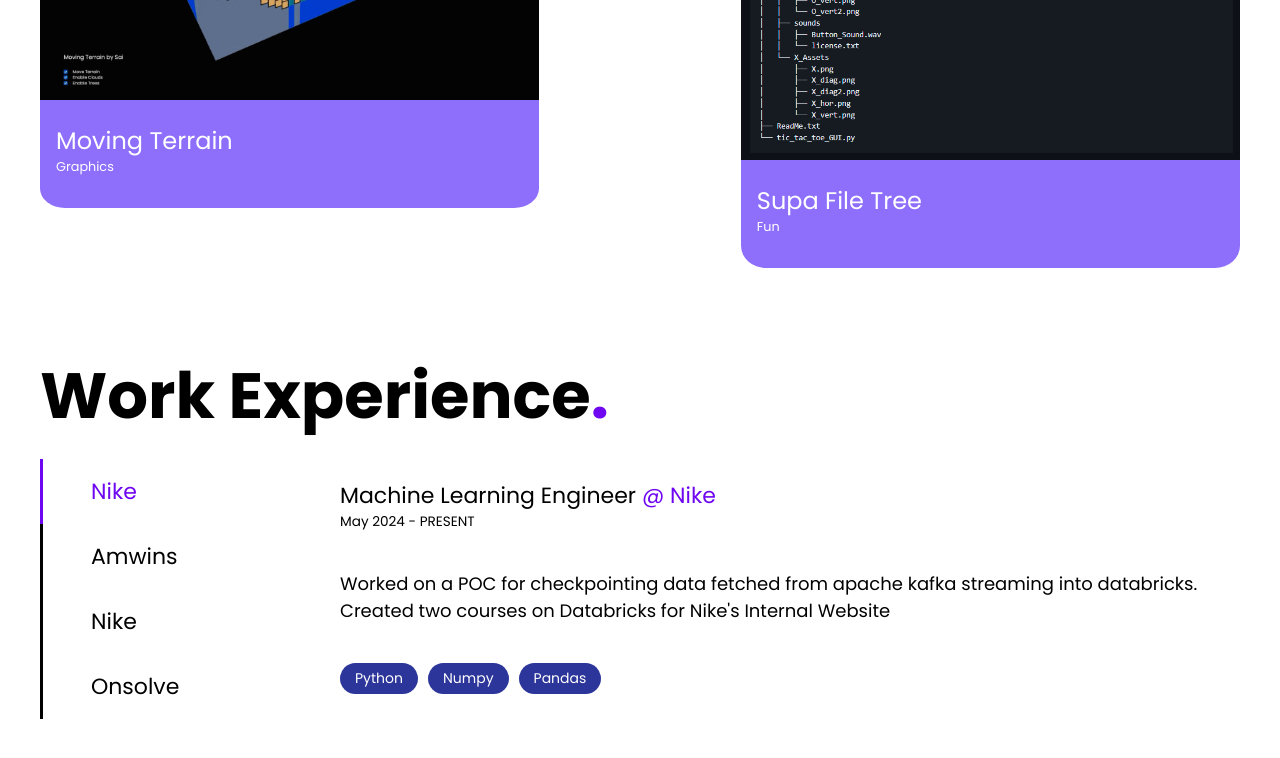
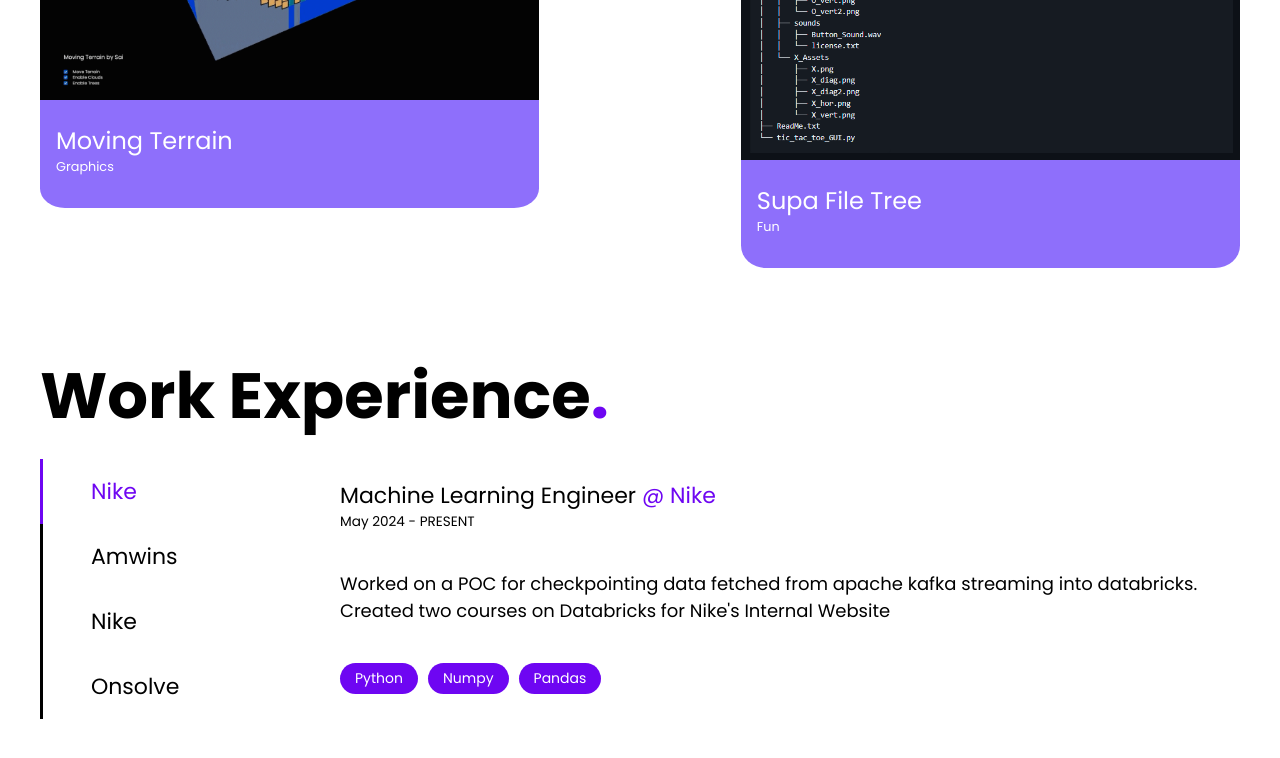
Before and after one commit to SainitinD/sainitind.github.io, a Vue app in the folder personal-portfolio/: page / in a window 1280 px wide. Shown: the part 1866-2624 px from the top of the page. Built offline with nearby package versions, Linux system fonts and the light colour scheme.

Commit message:
change bg color for skill

```diff
--- a/personal-portfolio/src/views/Work.vue
+++ b/personal-portfolio/src/views/Work.vue
@@ -109,7 +109,7 @@
   padding: 5px 15px;
   font-size: 14px;
   margin-bottom: 6px;
-  background-color: #2c3599;
+  background-color: #6E06F2;
   color: white;
 }
 </style>
```
